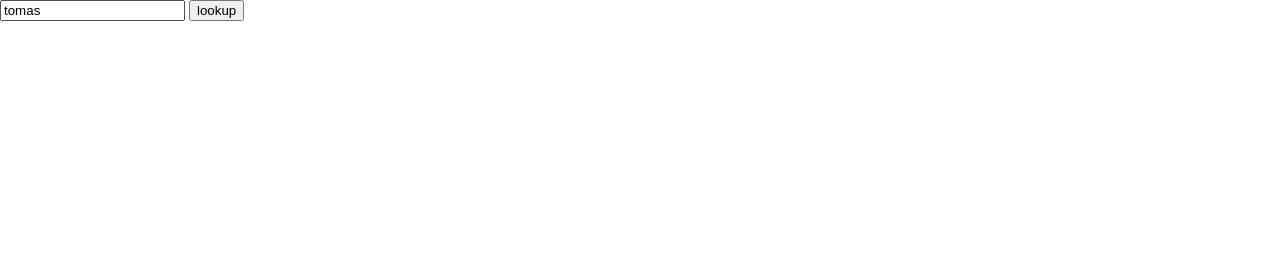
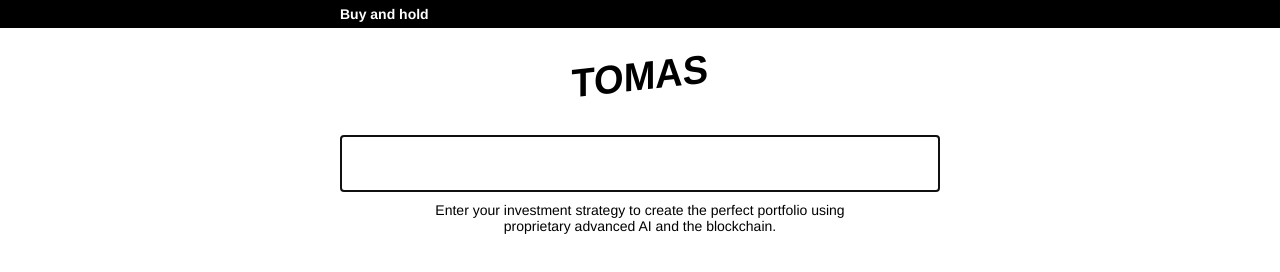
Before and after one commit to g-harel/tomas, a plain HTML site: page index.html in a window 1280 px wide. Drawn offline with Linux system fonts and the light colour scheme.

Commit message:
update styles + only show single result

```diff
--- a/index.html
+++ b/index.html
@@ -3,22 +3,93 @@
 <head>
     <meta charset="UTF-8">
     <meta name="viewport" content="width=device-width, initial-scale=1.0">
-    <title>T.O.M.A.S.</title>
+    <link rel="preconnect" href="https://fonts.googleapis.com">
+    <link rel="preconnect" href="https://fonts.gstatic.com" crossorigin>
+    <link href="https://fonts.googleapis.com/css2?family=Space+Grotesk:wght@300;600;700&display=swap" rel="stylesheet">
+    <title>TOMAS</title>
 
     <style>
         html, body {
+            align-items: center;
             display: flex;
             flex-direction: column;
             margin: 0;
         }
+
+        body {
+            align-self: stretch;
+            font-size: 20px;
+                font-family: Helvetica,Arial,sans-serif;
+            font-weight: 600;
+        }
+
+        .highlight {
+            color: #FFA028;
+        }
+
+        header {
+            align-self: stretch;
+            background-color: #000000;
+            color: #ffffff;
+            font-size: 0.7em;
+            font-weight: 700;
+            padding: 6px calc(50% - 300px);
+        }
+
+        h1 {
+            font-weight: 800;
+                font-size: 2.5rem;
+                font-family: Helvetica,Arial,sans-serif;
+            margin: 26px;
+            transform: scaleX(0.95) skewY(-6deg);
+        }
+
+        .content {
+            margin: 10px 0;
+            width: 600px;
+        }
+
+        form {
+            border-radius: 2px;
+            display: flex;
+            flex-direction: column;
+        }
+
+        form input[type="text"] {
+            background-color: #ffffff;
+            border: 2px solid #999999;
+            border-radius: 3px;
+            flex-grow: 1;
+            font-family: Helvetica,Arial,sans-serif;
+            font-size: 1.1rem;
+            text-transform: uppercase;
+            padding: 1rem;
+        }
+
+        form input[type="text"]::placeholder {
+            text-transform: none;
+        }
+
+        form .instructions {
+            font-weight: normal;
+            font-size: 0.7em;
+            text-align: center;
+            padding: 10px 15%;
+        }
     </style>
 </head>
 <body>
-    <form id="form" action="#">
-        <input id="query" type="text" value="tomas">
-        <input type="submit" value="lookup">
-    </form>
-    <pre id="container"></pre>
+    <header>Buy and hold</header>
+    <h1>TOMAS</h1>
+    <div class="content">
+        <form id="form" action="#">
+            <input id="query" type="text" autofocus>
+            <span class="instructions">
+                Enter your investment strategy to create the perfect portfolio using proprietary advanced AI and the blockchain.
+            </span>
+        </form>
+        <pre id="container"></pre>
+    </div>
 
     <script>
         const container = document.getElementById("container");
@@ -36,6 +107,7 @@
             let data = null;
 
             // Attempt to read data from local cache.
+            // TODO cache timeout
             let rawCache = localStorage.getItem(storageKey);
             if (rawCache !== "") {
                 try {
@@ -45,19 +117,14 @@
 
             // Query API when empty/corrupt.
             if (data === null) {
-                data = await fetch("https://dumbstockapi.com/stock?exchanges=NYSE").then((r) => r.json());
+                data = await fetch("https://dumbstockapi.com/stock?exchanges=NASDAQ,NYSE").then((r) => r.json());
                 localStorage.setItem(storageKey, JSON.stringify(data));
             }
 
             return data;
         }
 
-        form.onsubmit = async (e) => {
-            e.preventDefault();
-
-            const targetString = query.value.toUpperCase().replace(/[\W_]/g, "");
-            const stocks = await getStocks();
-
+        const calcPortfolios = (strategy, stocks) => {
             // Can use a ticker more than once.
             const stringBuilder = (target) => {
                 const paths = [];
@@ -72,11 +139,41 @@
                         const childPaths = stringBuilder(target.slice(ticker.length));
                         childPaths.forEach((childPath) => paths.push([stock, ...childPath]));
                     }
+                    // TODO skip segments that don't match.
                 });
                 return paths;
             }
 
-            container.innerText = JSON.stringify(stringBuilder(targetString), null, 2);
+            return stringBuilder(strategy);
+        }
+
+        const pickPortfolio = (portfolios) => {
+            let best = portfolios[0];
+            let bestScore = 0;
+            for (const portfolio of portfolios) {
+                const score = portfolio.reduce((s, stock) => s * stock.ticker.length, 1);
+                if (score > bestScore) {
+                    best = portfolio;
+                    bestScore = score;
+                }
+            }
+            return best;
+        }
+
+        form.onsubmit = async (e) => {
+            e.preventDefault();
+
+            const targetString = query.value.toUpperCase().replace(/[\W_]/g, "");
+            if (targetString === "") return;
+
+            // TODO loading state + fake processing
+            const stocks = await getStocks();
+            // TODO 100% GME when nothing found.
+            const allPortfolios = calcPortfolios(targetString, stocks);
+            const bestPortfolio = pickPortfolio(allPortfolios);
+
+            console.log(allPortfolios);
+            container.innerText = JSON.stringify(bestPortfolio, null, 2);
         };
     </script>
 </body>
```
